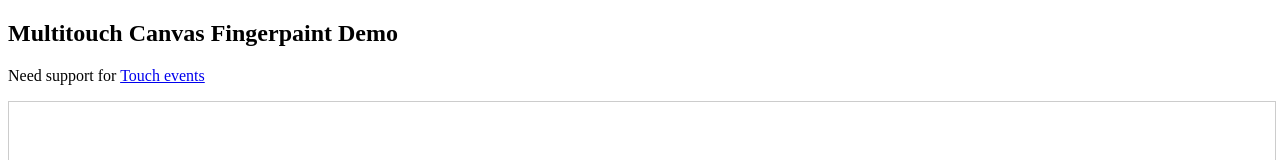
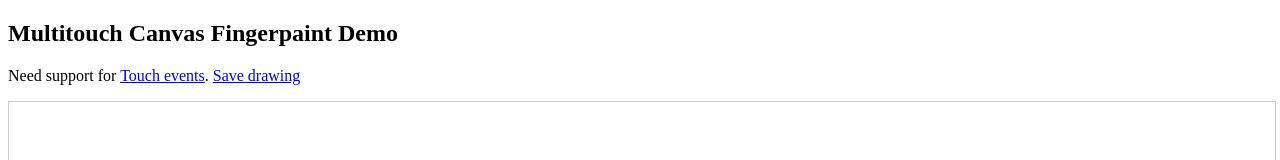
Before and after one commit to kaicarver/htmldraw, a plain HTML site: page multidraw.html in a window 1280 px wide. Shown: the top 160 px of the page. Drawn offline with Linux system fonts and the light colour scheme.

Commit message:
add saving image

```diff
--- a/multidraw.html
+++ b/multidraw.html
@@ -9,7 +9,9 @@
 <div id="content">
 <meta name="viewport" content="width=device-width, initial-scale=1.0">
 <h2>Multitouch Canvas Fingerpaint Demo</h2>
-<p>Need support for <a href="https://dvcs.w3.org/hg/webevents/raw-file/tip/touchevents.html">Touch events</a></p>
+<p>Need support for <a href="https://dvcs.w3.org/hg/webevents/raw-file/tip/touchevents.html">Touch events</a>.
+<a href="javascript:void(window.open().location = document.getElementsByTagName(\"canvas\")[0].toDataURL(\"image/png\"))">Save drawing</a>
+</p>
 <style media="screen">canvas{border:1px solid #ccc}</style>
 <canvas id="example" height=300 width=300></canvas>
 <p>Based on <a href="http://www.paulirish.com/demo/multi">http://www.paulirish.com/demo/multi</a></p>
```
